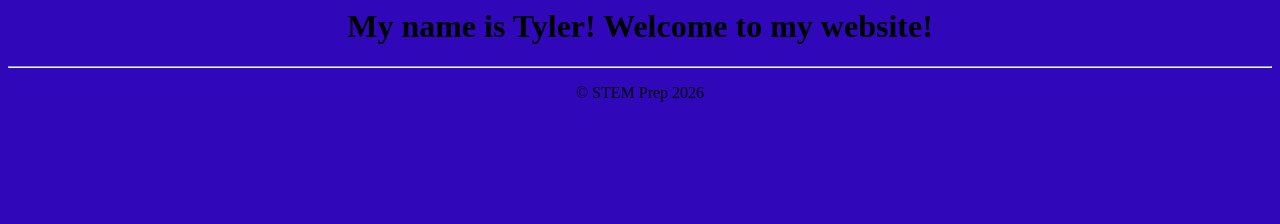
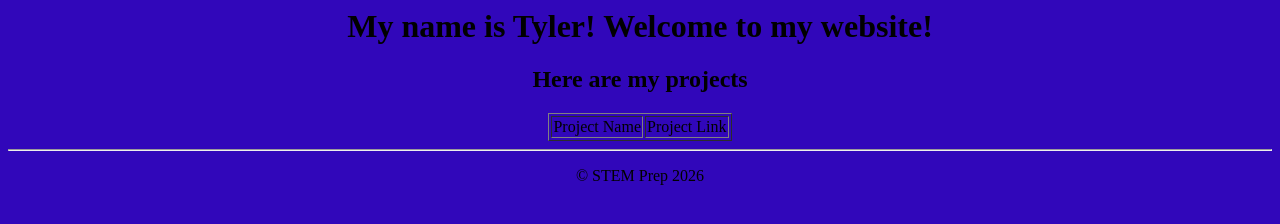
Before and after one commit to pantherkills44/pantherkills44.github.io, a plain HTML site: page index.html in a window 1280 px wide. Drawn offline with Linux system fonts and the light colour scheme.

Commit message:
Update index.html

```diff
--- a/index.html
+++ b/index.html
@@ -12,6 +12,13 @@
   <body>
     <center>
       <h1> My name is Tyler! Welcome to my website! </h1>
+      <h2> Here are my projects </h2>
+      <table border="1">
+        <tr>
+          <td>Project Name</td>
+          <td>Project Link</td>
+        </tr>
+      </table>
       <hr>
       <p> &copy; STEM Prep 2026 </p>
     </center>
```
